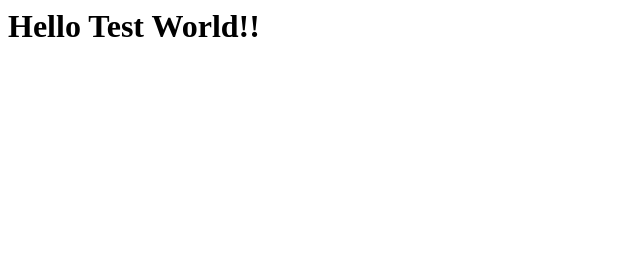
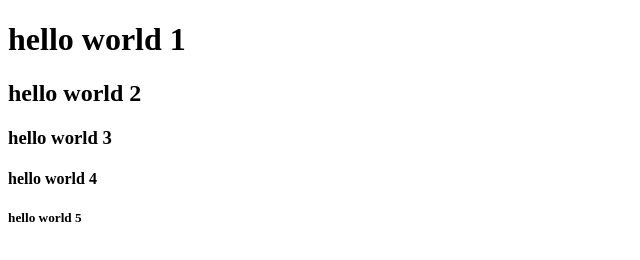
Before and after one commit to GM-Jung/testRepo1, a plain HTML site: page index.html in a window 1280 px wide. Shown: the whole page, without its empty margins (0-640 px from the left). Drawn offline with Linux system fonts and the light colour scheme.

Commit message:
12312412r12

```diff
--- a/index.html
+++ b/index.html
@@ -1 +1,15 @@
-<h1> Hello Test World!!</h1>
+<!DOCTYPE html>
+<html lang="en">
+<head>
+    <meta charset="UTF-8">
+    <meta name="viewport" content="width=device-width, initial-scale=1.0">
+    <title>Document</title>
+</head>
+<body>
+    <h1>hello world 1</h1>
+    <h2>hello world 2</h2>
+    <h3>hello world 3</h3>
+    <h4>hello world 4</h4>
+    <h5>hello world 5</h5>
+</body>
+</html>
```
